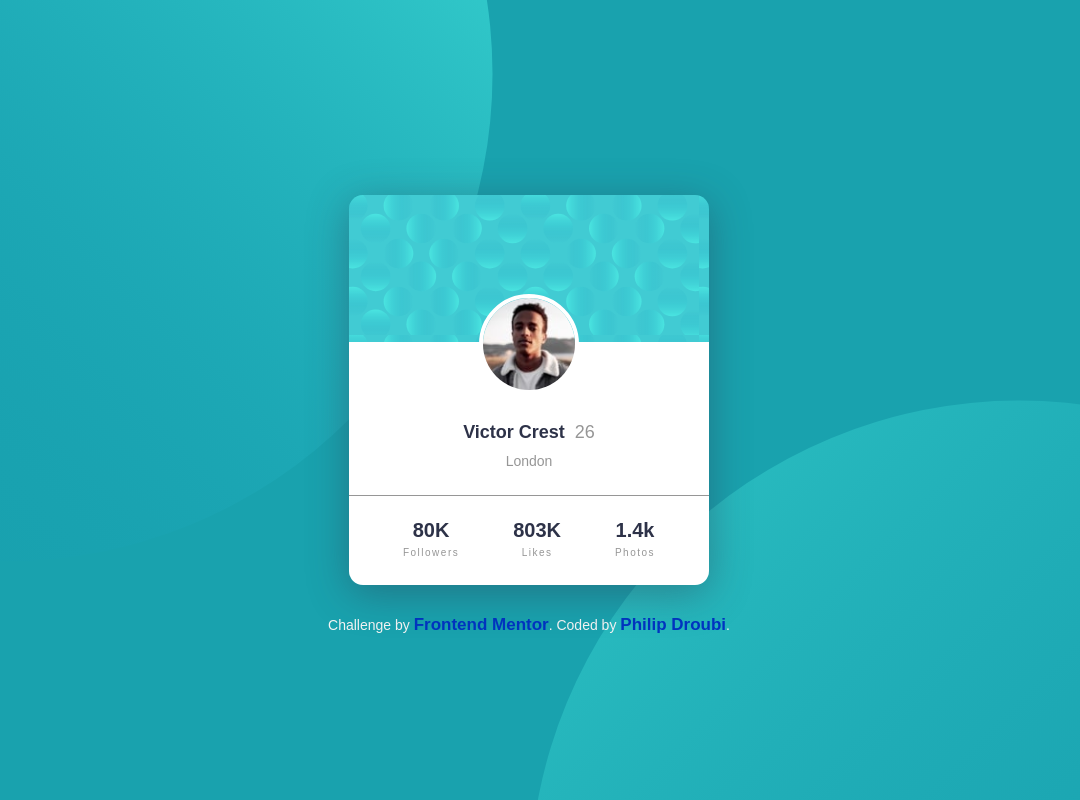
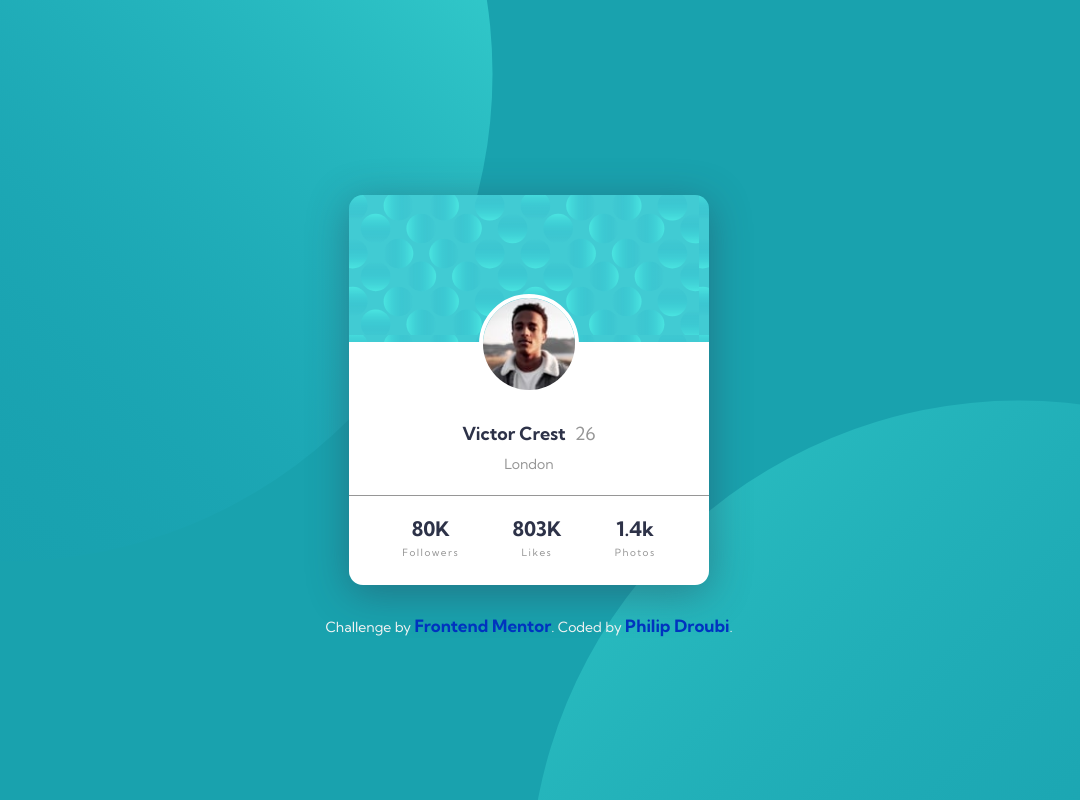
Before and after one commit to Philip-Droubi/profile-card, a plain HTML site: page index.html in a window 1280 px wide. Shown: the whole page, without its empty margins (111-1191 px from the left). Drawn offline with Linux system fonts and the light colour scheme.

Commit message:
Update profile-card-1.css

```diff
--- a/Css/profile-card-1.css
+++ b/Css/profile-card-1.css
@@ -1,3 +1,4 @@
+@import url(https://fonts.googleapis.com/css2?family=Kumbh+Sans:wght@400;700&display=swap);
 * {
   padding: 0;
   margin: 0;
@@ -18,7 +19,7 @@ body {
   justify-content: center;
   height: 100vh;
   flex-direction: column;
-  font-family: "Kumbh Sans", sans-serif;
+  font-family: 'Kumbh Sans', sans-serif;
   overflow: hidden;
   background: url(../Imgs/bg-pattern-top.svg) calc(47vw - 976px)
       calc(70vh - 976px),
```
